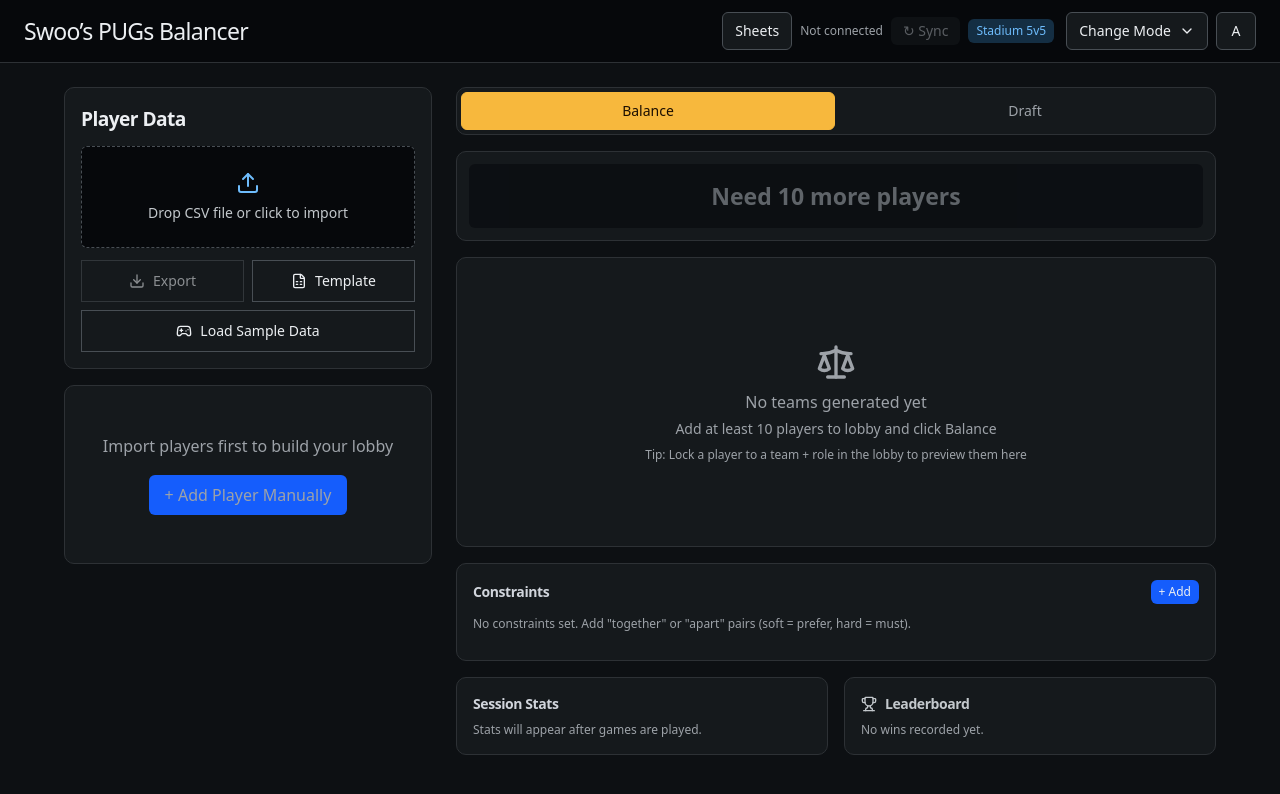
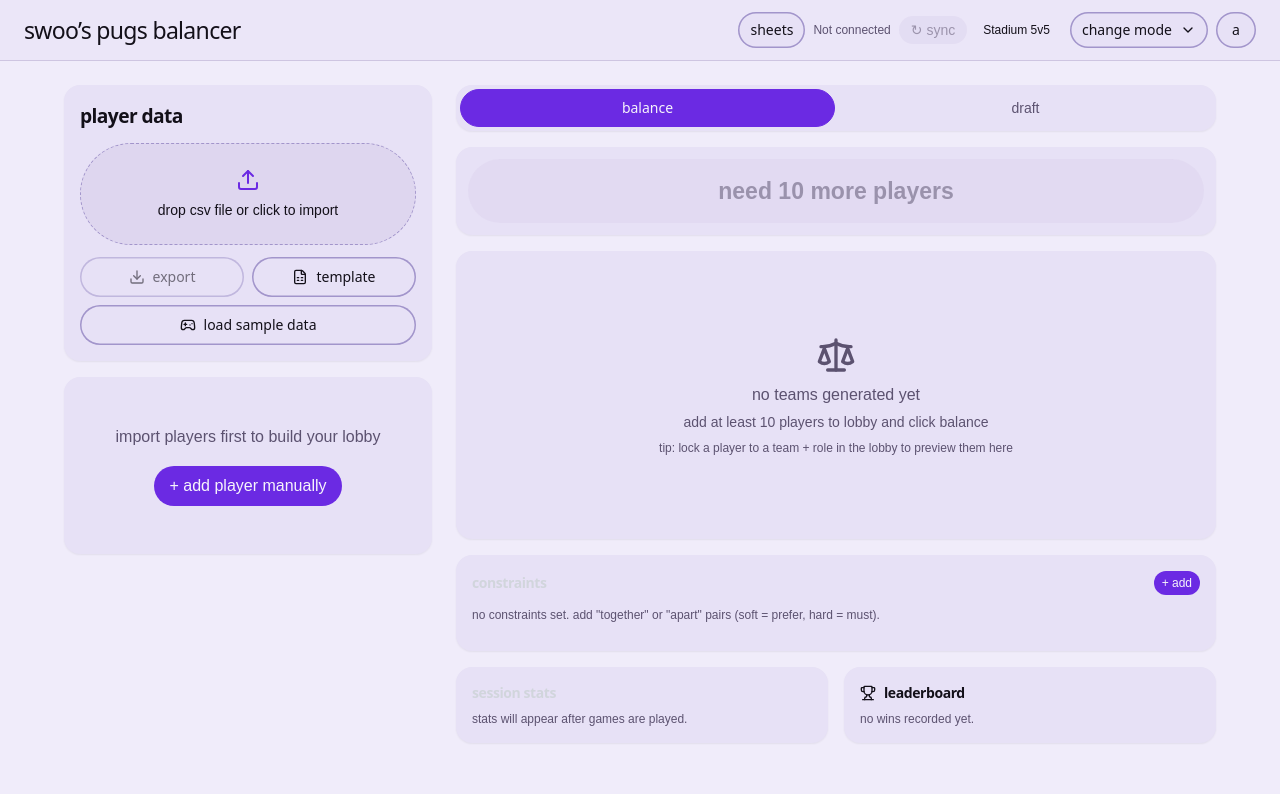
Before and after one commit to ShantingLiu/pugs-balancer-app, a React (Vite) app: page / in a window 1280 px wide. Shown: the top 794 px of the page. Built offline with nearby package versions, Linux system fonts and the light colour scheme.

Commit message:
feat: redesign app with soft Ultraviolet pastel theme

```diff
--- a/src/base.css
+++ b/src/base.css
@@ -21,7 +21,7 @@ button, input, select, textarea { font: inherit; }
 [data-slot] > img { position: absolute; inset: 0; width: 100%; height: 100%; object-fit: cover; z-index: 1; }
 [data-slot]:has(> img) > :not(img):not([data-keep]) { display: none !important; }
 @media (prefers-reduced-motion: reduce) { *:not(.keep-motion), *:not(.keep-motion)::before, *:not(.keep-motion)::after { animation-duration: 0.01ms !important; animation-iteration-count: 1 !important; transition-duration: 0.01ms !important; scroll-behavior: auto !important; } }
-/* photographs: duotone paper-3 ink */
-[data-slot]:has(> img) { isolation: isolate; background: var(--color-ink); outline: 1px solid color-mix(in oklab, var(--color-ink) 8%, transparent); outline-offset: -1px; }
-[data-slot] > img { z-index: 0; filter: grayscale(1) contrast(1.08); mix-blend-mode: multiply; }
-[data-slot]:has(> img)::before { content: ""; position: absolute; inset: 0; z-index: 1; background: var(--color-paper-3); mix-blend-mode: lighten; pointer-events: none; }
+/* photographs: tint accent con=10 */
+[data-slot]:has(> img) { isolation: isolate; background: color-mix(in oklab, var(--color-accent), white 82%); outline: 1px solid color-mix(in oklab, var(--color-ink) 8%, transparent); outline-offset: -1px; }
+[data-slot] > img { z-index: 0; filter: grayscale(1) contrast(1.1); mix-blend-mode: multiply; }
+[data-slot]:has(> img)::before { content: ""; position: absolute; inset: 0; z-index: 1; background: color-mix(in oklab, var(--color-accent), black 55%); mix-blend-mode: lighten; pointer-events: none; }
--- a/src/index.css
+++ b/src/index.css
@@ -1,7 +1,7 @@
-/* Hallmark · shape: app screen · genre: modern-minimal · theme: Console (deal 2/3, seed desktop-pug-team-balancer-workbench-f51b·4f012c82·2026-11-17·r0)
- * nav: edge toolbar · signature: team workspace ledger · states: lobby, result, sync · console: graphite
- * axes: dark/grotesk-sans/chromatic-amber · posture: restrained · contrast: pass · v2.0.0 */
-/* Hallmark · pre-emit critique: P5 H5 E5 S5 R5 V4 · weakest: S, Console treated like a terminal; led with the team ledger and measured readings instead */
+/* Hallmark · shape: app screen · genre: modern-minimal · theme: Ultraviolet (deal 3/3, seed soft-feminine-pastel-redesign-814f·4f012c82·2026-11-18·r0)
+ * nav: edge toolbar · signature: team ledger · states: lobby, result, sync · ultraviolet: lavender
+ * axes: light/geometric-sans/cool · posture: committed · contrast: pass · v2.0.0 */
+/* Hallmark · pre-emit critique: P5 H5 E5 S5 R5 V4 · weakest: S, the pastel could read generic; led with the team ledger and violet action rail */
 @import "tailwindcss";
 @import "./tokens.css";
 @import "./base.css" layer(base);
@@ -12,12 +12,21 @@ body {
   color: var(--color-ink);
 }
 
+h1,
+h2,
+h3,
+button,
+nav,
+.app-surface {
+  text-transform: lowercase;
+}
+
 button,
 input,
 select,
 textarea {
   transition-property: color, background-color, border-color, opacity;
-  transition-duration: var(--dur-short);
+  transition-duration: var(--dur-micro);
   transition-timing-function: var(--ease-out);
 }
 
@@ -25,7 +34,8 @@ button:active:not(:disabled) {
   transform: translateY(1px);
 }
 
-button:disabled {
+button:disabled,
+button[aria-disabled="true"] {
   cursor: not-allowed;
   opacity: 0.55;
 }
@@ -39,8 +49,9 @@ button:disabled {
   background: var(--color-paper-2) !important;
 }
 
-.bg-gray-700 {
-  background: var(--color-paper-2) !important;
+.bg-gray-700,
+.bg-gray-700\/50 {
+  background: var(--color-paper-3) !important;
 }
 
 .border-gray-700,
@@ -64,7 +75,8 @@ button:disabled {
 }
 
 .rounded-lg,
-.rounded {
+.rounded,
+.rounded-full {
   border-radius: var(--radius-pill) !important;
 }
 
@@ -91,42 +103,123 @@ button:disabled {
 }
 
 ::-webkit-scrollbar-thumb:hover {
-  background: var(--color-muted);
-}
-
-::-webkit-scrollbar-corner {
-  background: var(--color-paper);
+  background: var(--color-accent);
 }
 
 .app-toolbar {
-  background: var(--color-paper-3);
+  background: color-mix(in oklab, var(--color-paper-2) 82%, white);
   border-bottom: var(--rule-hair) solid var(--color-rule);
+}
+
+.app-toolbar h1 {
+  font-family: var(--font-display);
+  letter-spacing: var(--tracking-display);
+  color: var(--color-ink);
 }
 
 .app-surface {
   background: var(--color-paper-2);
-  border: var(--rule-hair) solid var(--color-rule);
+  border: 0;
   border-radius: var(--radius-card);
+  box-shadow: var(--shadow-card);
 }
 
 .app-surface-selected {
   background: var(--color-accent-soft);
-  border-color: var(--color-accent);
+  outline: 1.5px solid var(--color-rule-2);
+}
+
+.app-primary {
+  background: var(--color-accent) !important;
+  border: 1px solid var(--color-accent) !important;
+  color: var(--color-accent-ink) !important;
+  border-radius: var(--radius-pill) !important;
+  font-family: var(--font-display);
+  font-weight: 500;
+}
+
+.app-primary:hover:not(:disabled) {
+  background: var(--color-accent-deep) !important;
+}
+
+.app-secondary {
+  background: var(--color-paper-2) !important;
+  box-shadow: inset 0 0 0 1.5px var(--color-rule-2);
+  border: 0 !important;
+  color: var(--color-ink) !important;
+  border-radius: var(--radius-pill) !important;
+  font-family: var(--font-display);
+  font-weight: 500;
+}
+
+.app-secondary:hover:not(:disabled) {
+  background: var(--color-accent-soft) !important;
 }
 
 .app-measured {
   font-family: var(--font-outlier);
-  font-variant-numeric: tabular-nums slashed-zero;
+  font-variant-numeric: tabular-nums;
 }
 
-.app-primary {
+.text-accent {
+  color: var(--color-accent) !important;
+}
+
+.text-cool,
+.text-blue-400,
+.text-blue-300 {
+  color: var(--color-accent) !important;
+}
+
+.text-ok,
+.text-green-400,
+.text-green-300 {
+  color: var(--color-success) !important;
+}
+
+.text-bad,
+.text-red-400,
+.text-red-300 {
+  color: var(--color-error) !important;
+}
+
+.text-muted {
+  color: var(--color-muted) !important;
+}
+
+.text-ink,
+.text-ink-2 {
+  color: var(--color-ink) !important;
+}
+
+.bg-accent-soft,
+.bg-blue-500\/10,
+.bg-blue-600\/30,
+.bg-purple-600\/50 {
+  background: var(--color-accent-soft) !important;
+}
+
+.bg-accent,
+.bg-blue-600,
+.bg-indigo-600,
+.bg-teal-600,
+.bg-purple-600 {
   background: var(--color-accent) !important;
-  border: var(--rule-hair) solid var(--color-accent) !important;
   color: var(--color-accent-ink) !important;
 }
 
-.app-secondary {
-  background: var(--color-paper-2) !important;
-  border: var(--rule-hair) solid var(--color-rule-2) !important;
+.app-surface input,
+.app-surface select,
+.app-surface textarea {
+  background: var(--color-paper) !important;
+  border: 1.5px solid var(--color-rule-2) !important;
+  border-radius: var(--radius-pill) !important;
   color: var(--color-ink) !important;
 }
+
+.app-surface input:focus-visible,
+.app-surface select:focus-visible,
+.app-surface textarea:focus-visible {
+  outline: 2px solid var(--color-focus);
+  outline-offset: 2px;
+}
--- a/src/tokens.css
+++ b/src/tokens.css
@@ -14,36 +14,31 @@
   --ease-out: cubic-bezier(0.16, 1, 0.3, 1);
   --ease-in: cubic-bezier(0.7, 0, 0.84, 0);
   --ease-in-out: cubic-bezier(0.65, 0, 0.35, 1);
-  --color-error: oklch(72% 0.15 27);
-  --color-success: oklch(76% 0.13 150);
-  --color-paper: oklch(17% 0.008 250);
-  --color-paper-2: oklch(21% 0.009 250);
-  --color-paper-3: oklch(13.5% 0.007 250);
-  --color-ink: oklch(95% 0.005 250);
-  --color-ink-2: oklch(83% 0.008 250);
-  --color-muted: oklch(71% 0.01 250);
-  --color-rule: oklch(31% 0.01 250);
-  --color-rule-2: oklch(42% 0.012 250);
-  --color-accent: oklch(82% 0.15 80);
-  --color-accent-ink: oklch(18% 0.04 75);
-  --color-accent-soft: oklch(29% 0.05 80);
-  --color-focus: oklch(82% 0.15 80);
-  --color-cool: oklch(77% 0.12 245);
-  --color-cool-soft: oklch(29% 0.05 245);
-  --color-ok: oklch(76% 0.15 150);
-  --color-ok-soft: oklch(24.5% 0.03 150);
-  --color-bad: oklch(70% 0.17 25);
-  --color-bad-soft: oklch(24.5% 0.035 25);
-  --font-display: "Host Grotesk", ui-sans-serif, system-ui, sans-serif;
-  --font-body: var(--font-display);
-  --font-outlier: "Atkinson Hyperlegible Mono", ui-monospace, monospace;
-  --radius-card: 10px;
-  --radius-pill: 6px;
-  --shadow-card: none;
+  --color-error: oklch(52% 0.19 27);
+  --color-success: oklch(50% 0.12 150);
+  --color-paper: oklch(95% 0.02 300);
+  --color-paper-2: oklch(92% 0.03 300);
+  --color-paper-3: oklch(89% 0.035 300);
+  --color-ink: oklch(18% 0.02 300);
+  --color-ink-2: oklch(28% 0.03 300);
+  --color-muted: oklch(46% 0.05 300);
+  --color-rule: oklch(84% 0.04 300);
+  --color-rule-2: oklch(70% 0.08 295);
+  --color-accent: oklch(50% 0.25 290);
+  --color-accent-deep: oklch(43% 0.22 290);
+  --color-accent-soft: oklch(86% 0.08 295);
+  --color-accent-ink: oklch(97% 0.01 300);
+  --color-focus: oklch(50% 0.25 290);
+  --font-display: "Outfit", ui-sans-serif, system-ui, sans-serif;
+  --font-body: "Onest", ui-sans-serif, sans-serif;
+  --font-outlier: "JetBrains Mono", ui-monospace, monospace;
+  --radius-card: 16px;
+  --radius-pill: 999px;
+  --shadow-card: 0 1px 2px oklch(18% 0.02 300 / 0.06);
   --tracking-display: -0.03em;
 }
 :root {
-  color-scheme: dark;
+  color-scheme: light;
   --space-3xs: 2px;
   --space-2xs: 4px;
   --space-xs: 8px;
```
